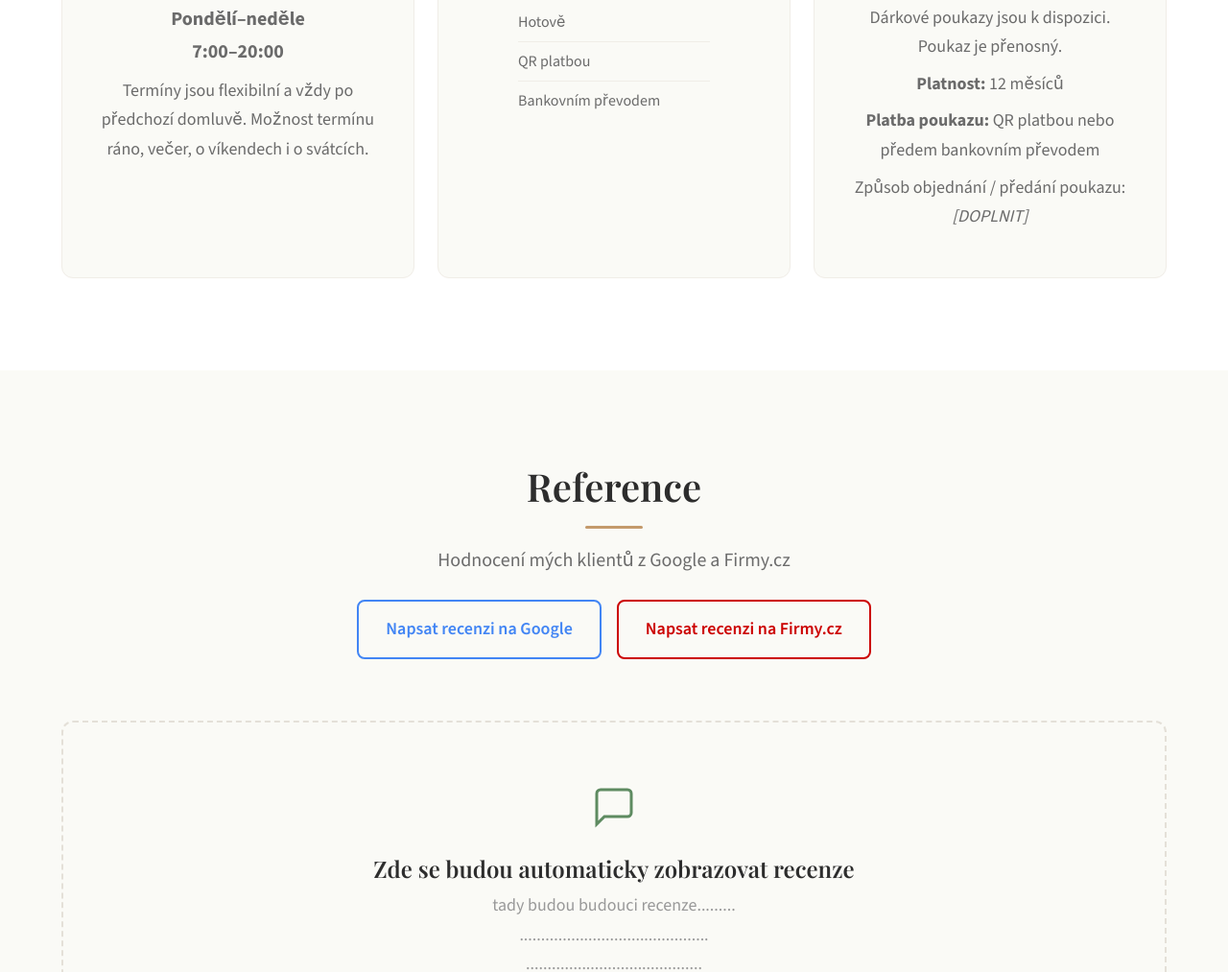
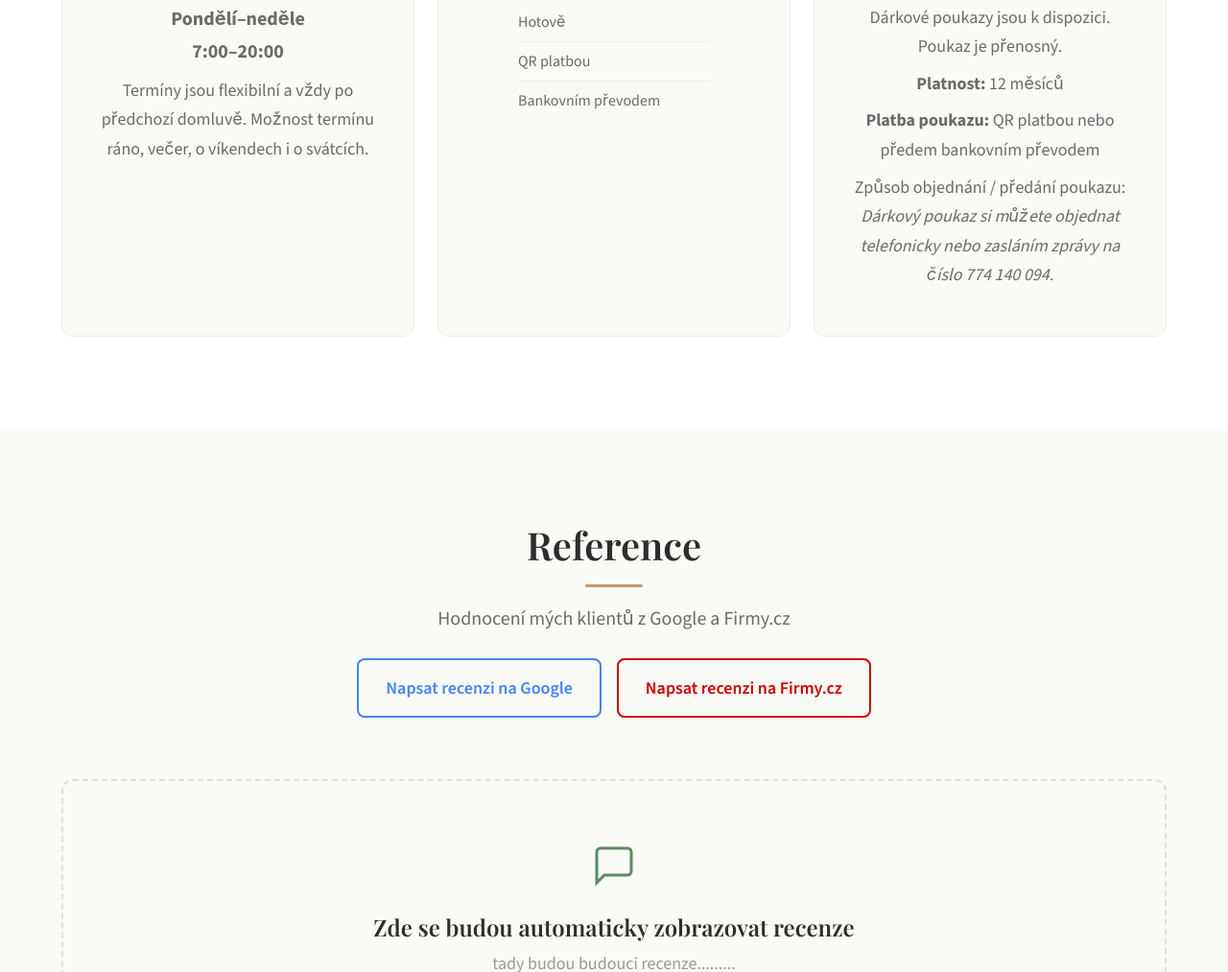
Before and after one commit to gabrieldevcoder-coder/Jana_Cervinkova_AI, a plain HTML site: page index.html in a window 1280 px wide. Shown: the part 5223-6236 px from the top of the page at 96% size. Drawn offline with nearby package versions, Linux system fonts and the light colour scheme; a web font is replaced by a local one.

Commit message:
gift voucher order gift voucher

```diff
--- a/index.html
+++ b/index.html
@@ -402,7 +402,7 @@
             <p>Dárkové poukazy jsou k&nbsp;dispozici. Poukaz je přenosný.</p>
             <p><strong>Platnost:</strong> 12 měsíců</p>
             <p><strong>Platba poukazu:</strong> QR platbou nebo předem bankovním převodem</p>
-            <p class="text-muted">Způsob objednání / předání poukazu: <em>[DOPLNIT]</em></p>
+            <p class="text-muted">Způsob objednání / předání poukazu: <em>Dárkový poukaz si můžete objednat telefonicky nebo zasláním zprávy na číslo 774 140 094.</em></p>
           </div>
 
         </div>
@@ -418,7 +418,6 @@
           <h2 class="section-title">Reference</h2>
           <p class="section-subtitle">Hodnocení mých klientů z Google a Firmy.cz</p>
           <div style="margin-top: 1.5rem; display: flex; gap: 1rem; justify-content: center; flex-wrap: wrap;">
-            <!-- [DOPLNIT] Zde prosím upravte odkazy (href="...") na skutečné profily paní Jany -->
             <a href="https://www.google.com/maps/place/Jana+%C4%8Cervinkov%C3%A1/@50.0302181,14.4842896,17z/data=!3m1!4b1!4m6!3m5!1s0x470b93d2a3bbe187:0xfa349ae1b36f5527!8m2!3d50.0302147!4d14.4868645!16s%2Fg%2F11bc7pdq7r?entry=ttu&g_ep=EgoyMDI2MTAwNy4wIKXMDSoASAFQAw%3D%3D" target="_blank" class="btn btn-outline" style="border-color: #4285F4; color: #4285F4; background: transparent;">
               Napsat recenzi na Google
             </a>
@@ -467,7 +466,6 @@
           <p class="contact-sms-note">
             Můžete také poslat SMS na číslo <a href="sms:+420774140094">+420 774 140 094</a>
           </p>
-          <!-- E-mail: [DOPLNIT, pokud bude používán] -->
         </div>
 
         <div class="contact-grid">
@@ -506,7 +504,6 @@
               <div>
                 <strong>Vstup</strong><br>
                 Zadní vchod<br>
-                <!-- <small class="text-muted">[Přesné instrukce – DOPLNIT]</small> -->
               </div>
             </div>
 
```
